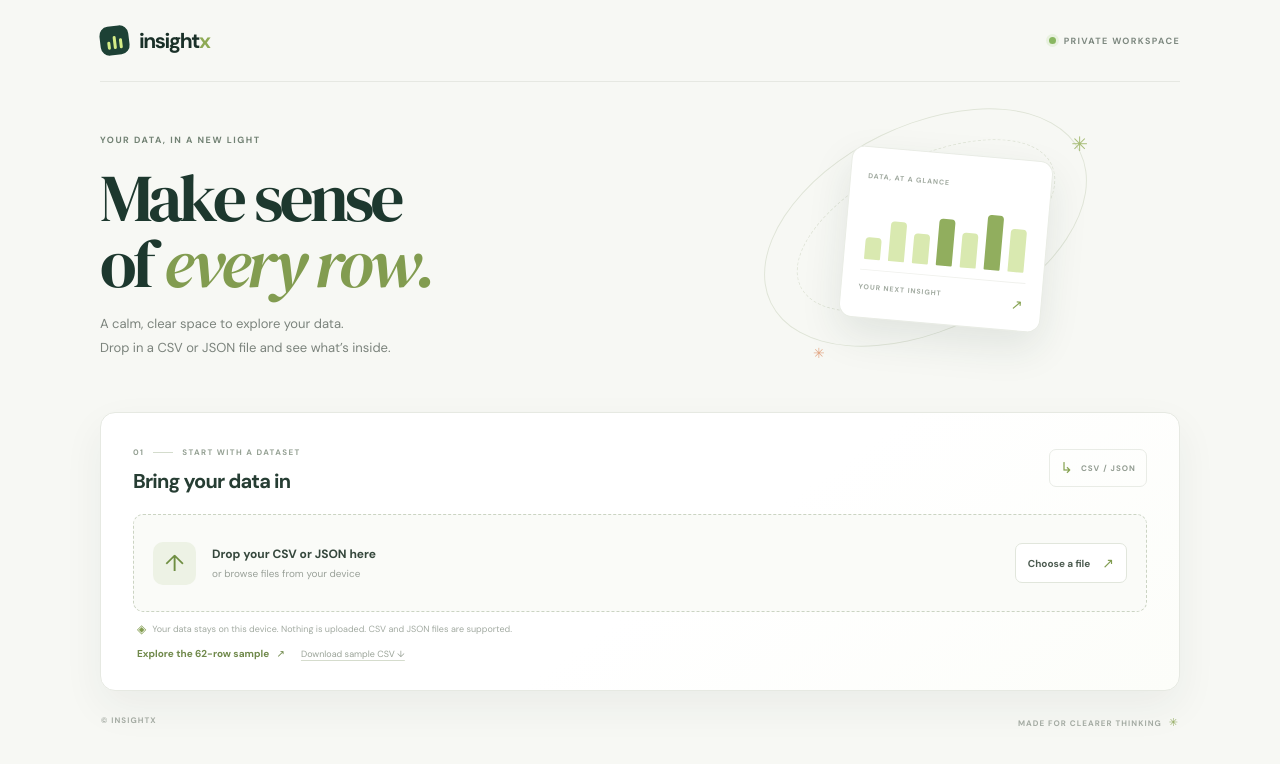
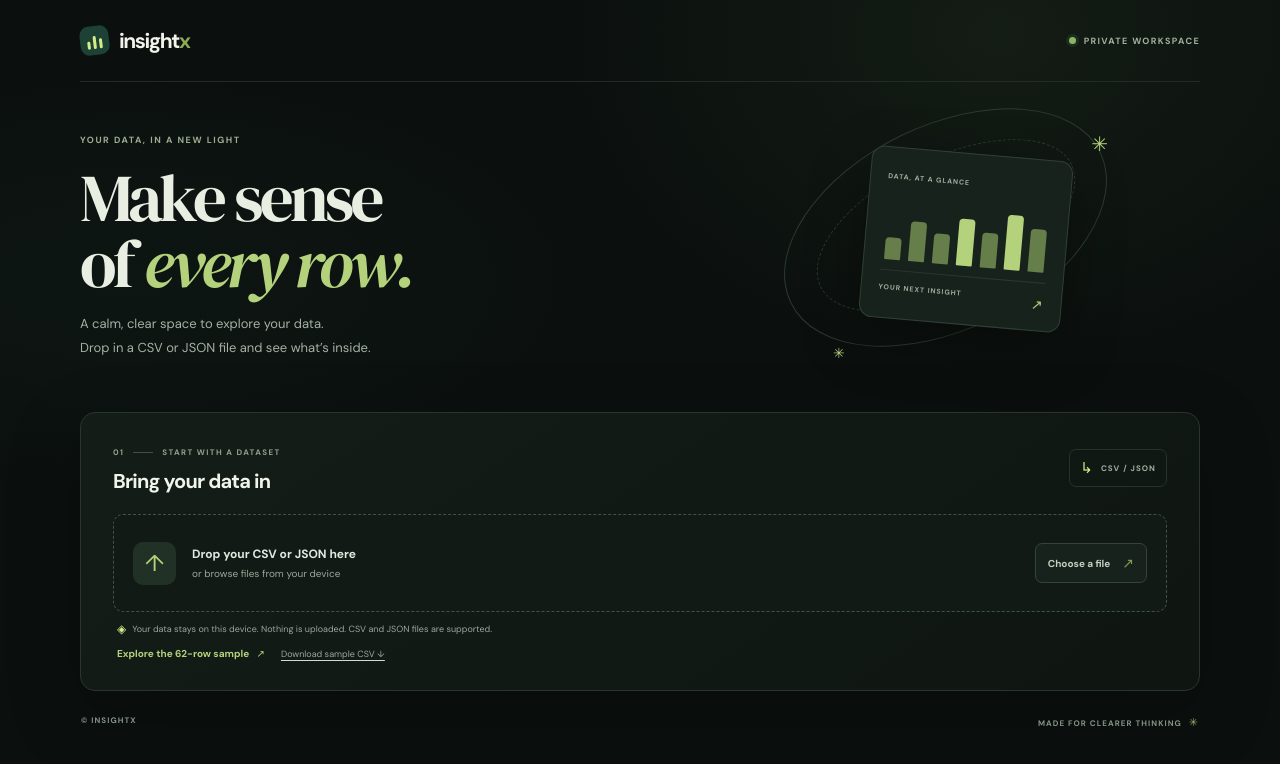
Before and after one commit to ShauryaSharma28/InsightX, a React (Vite) app in the folder frontend/: page / in a window 1280 px wide. Shown: the top 764 px of the page. Built offline with nearby package versions, Linux system fonts and the light colour scheme.

Commit message:
Add dark forest theme to analytics workspace

```diff
--- a/frontend/index.html
+++ b/frontend/index.html
@@ -7,7 +7,7 @@
     <link rel="preconnect" href="https://fonts.gstatic.com" crossorigin />
     <link href="https://fonts.googleapis.com/css2?family=DM+Sans:wght@400;500;600;700&family=DM+Serif+Display:ital@0;1&display=swap" rel="stylesheet" />
     <meta name="viewport" content="width=device-width, initial-scale=1.0" />
-    <meta name="theme-color" content="#f6f7fb" />
+    <meta name="theme-color" content="#0b100e" />
     <meta name="description" content="InsightX personal data analytics studio" />
     <title>InsightX — Personal Data Analytics</title>
   </head>
--- a/frontend/src/App.css
+++ b/frontend/src/App.css
@@ -105,3 +105,116 @@ footer { display: flex; justify-content: space-between; padding: 24px 1px 30px;
 }
 
 @media (prefers-reduced-motion: reduce) { *, *::before, *::after { scroll-behavior: auto !important; transition-duration: .01ms !important; } }
+
+/* Dark forest palette */
+:root {
+  --page: #0b100e;
+  --panel: #111916;
+  --panel-raised: #151f1a;
+  --panel-soft: #101713;
+  --line: #26332b;
+  --line-soft: #202c24;
+  --text: #e4eadf;
+  --text-strong: #f0f4eb;
+  --muted: #a1ada2;
+  --quiet: #7f8d81;
+  --accent: #b4d27c;
+  --accent-strong: #d4ec87;
+}
+
+body {
+  background:
+    radial-gradient(ellipse at 78% 4%, rgb(72 102 61 / 14%), transparent 31rem),
+    radial-gradient(ellipse at 10% 35%, rgb(34 72 55 / 10%), transparent 33rem),
+    var(--page);
+}
+.app-shell { width: min(100% - 64px, 1120px); }
+.topbar { border-color: var(--line-soft); }
+.brand { color: var(--text-strong); }
+.local-status { color: #a1b09f; }
+.local-status span { box-shadow: 0 0 0 3px #1b2c20; }
+.eyebrow, .section-kicker { color: #9dad91; }
+.intro h1 { color: #e8eee2; }
+.intro h1 em, .sample-button, .table-controls button { color: var(--accent); }
+.intro-copy p { color: #a5b0a6; }
+.art-orbit { border-color: #2b3b30; }
+.art-card { border-color: #304036; background: #18221c; box-shadow: 0 20px 55px rgb(0 0 0 / 34%); }
+.art-card-label, .art-card-foot { color: #9eac9d; }
+.art-bars { border-color: #2b3930; }
+.art-bars i { background: #657e4a; }
+.art-bars i:nth-child(4), .art-bars i:nth-child(6) { background: #b4d27c; }
+.art-card-foot b, .art-spark { color: var(--accent); }
+.workspace { border-color: #29362e; background: linear-gradient(145deg, rgb(20 29 24 / 97%), rgb(15 22 18 / 98%)); box-shadow: 0 24px 70px rgb(0 0 0 / 25%); }
+.workspace-heading h2, .analysis-heading h3, .column-section h3, .table-heading h3 { color: var(--text-strong); }
+.section-kicker { color: #92a18f; }
+.section-kicker i { background: #40513f; }
+.csv-pill, .search-control, .table-scroll { border-color: var(--line); }
+.csv-pill { color: #a2afa1; }
+.upload-control { border-color: #405344; background: #121a15; }
+.upload-control:hover, .upload-control.is-dragging { border-color: #9fbe6c; background: #18241a; }
+.upload-icon, .dataset-file-icon { background: #223125; color: #b4d27c; }
+.upload-copy strong, .dataset-name h3 { color: #e2e9df; }
+.upload-copy small, .privacy-note, .sample-download { color: #9aa79b; }
+.browse-button, .export-json-button, .report-button, .pagination button { border-color: #35443a; background: #18221c; color: #c5d1c1; }
+.browse-button:hover, .report-button:hover, .pagination button:not(:disabled):hover { border-color: #718d56; background: #202c22; }
+.privacy-note span, .csv-pill span, .download-button span { color: var(--accent-strong); }
+.error-message { color: #ff9b91; }
+.dataset-area { border-color: var(--line-soft); }
+.dataset-name p, .dataset-name p span { color: #93a095; }
+.download-button { background: #395333; color: #f0f5e9; }
+.download-button:hover { background: #4a6840; }
+.export-json-button:hover { background: #202c22; }
+.insight-card, .analysis-card, .profile-card { border-color: var(--line); background: #141d18; }
+.insight-card { box-shadow: inset 0 1px rgb(255 255 255 / 2%); }
+.insight-label, .insight-caption, .chart-note, .no-chart, .table-footnote { color: #9ba99c; }
+.insight-card strong { color: #edf2e8; }
+.insight-icon.purple { background: #28243a; color: #b3a5e0; }
+.insight-icon.blue { background: #1c2d31; color: #8ab8bf; }
+.insight-icon.yellow { background: #342d1d; color: #d8bd70; }
+.insight-icon.green { background: #243422; color: #a8cb82; }
+.search-control { color: #9ba99c; background: #111814; }
+.search-control input { color: #e1e9df; }
+.search-control input::placeholder { color: #839087; }
+.search-control .clear-search { background: #263329; color: #c6d4b7; }
+.table-scroll { background: #111814; }
+th, td { border-color: #26332b; }
+th { background: #19231d; color: #afbcad; }
+td { color: #d0d9cf; }
+.sort-button:hover, .sort-button:focus-visible { color: var(--accent); }
+.empty-cell { color: #d1b178; }
+.empty-results, .profile-empty { color: #a0ada0; }
+.analysis-card { background: #141d18; }
+.chart-card { border-color: #344335; background: radial-gradient(ellipse at 90% 0%, #202c1e 0, #141d18 58%); }
+.chart-badge { border-color: #3b4c35; background: #1c281d; color: #b8d18a; }
+.analysis-heading select, .chart-controls select, .replacement-fields input, .replacement-fields select,
+.table-control-actions select, .filter-toolbar select, .filter-toolbar input:not([type="checkbox"]), .column-picker summary {
+  border-color: #35443a;
+  background: #101713;
+  color: #d5dfd3;
+}
+.chart-controls label, .replacement-fields label, .filter-toolbar > label { color: #a5b1a2; }
+.toggle-row { border-color: #29362e; }
+.toggle-row strong, .replacement-heading strong { color: #d2ddd0; }
+.toggle-row small, .replacement-heading small, .replacement-status small { color: #9ba89b; }
+.replacement-tool { border-color: #29362e; }
+.replacement-examples { background: #101713; }
+.replacement-examples li, .replacement-examples li > span:first-child { color: #a1aea2; }
+.replacement-examples code { background: #1b261f; color: #d2decf; }
+.profile-title strong, .profile-stats b { color: #d3ddd0; }
+.profile-title span { background: #273424; color: #bfd693; }
+.profile-stats { color: #a0ada0; }
+.profile-meter { background: #29352b; }
+.profile-meter i { background: #a7c574; }
+.table-controls, .table-control-actions label { color: #a0ada0; }
+.filter-toolbar { border-color: #29362e; background: #111814; }
+.column-picker-menu { border-color: #35443a; background: #18221c; box-shadow: 0 16px 35px rgb(0 0 0 / 35%); }
+.column-picker-menu label { color: #d0dbce; }
+.column-picker-menu label:hover { background: #253227; }
+.filter-toolbar input:disabled { background: #1b241e; color: #89968a; }
+.pagination { color: #aab6a8; }
+footer { color: #859388; }
+
+@media (max-width: 700px) {
+  .app-shell { width: min(100% - 36px, 560px); }
+  .workspace { box-shadow: 0 18px 50px rgb(0 0 0 / 22%); }
+}
--- a/frontend/src/index.css
+++ b/frontend/src/index.css
@@ -1,7 +1,7 @@
 :root {
   font-family: 'DM Sans', 'Avenir Next', Avenir, ui-sans-serif, system-ui, sans-serif;
-  color: #263d33;
-  background: #f7f8f4;
+  color: #e4eadf;
+  background: #0b100e;
   font-synthesis: none;
   text-rendering: optimizeLegibility;
   -webkit-font-smoothing: antialiased;
@@ -15,4 +15,8 @@
 * { box-sizing: border-box; }
 body { margin: 0; min-width: 320px; min-height: 100vh; }
 button, input { font: inherit; }
-::selection { background: #dce9c5; color: #1d382e; }
+::selection { background: #425a3d; color: #f4f7ed; }
+
+html { color-scheme: dark; scroll-behavior: smooth; }
+body { background: #0b100e; }
+button, input, select { color-scheme: dark; }
```
